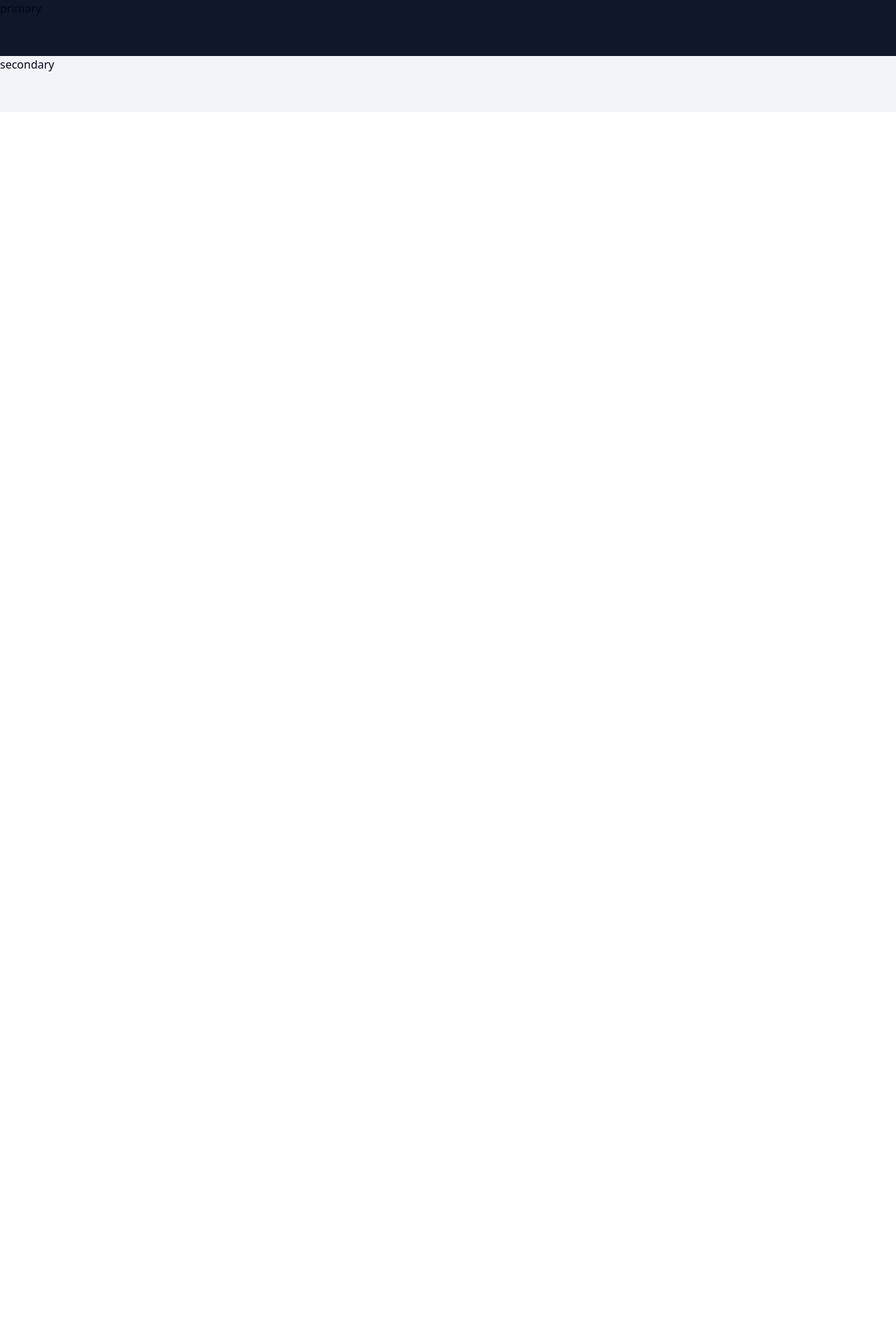
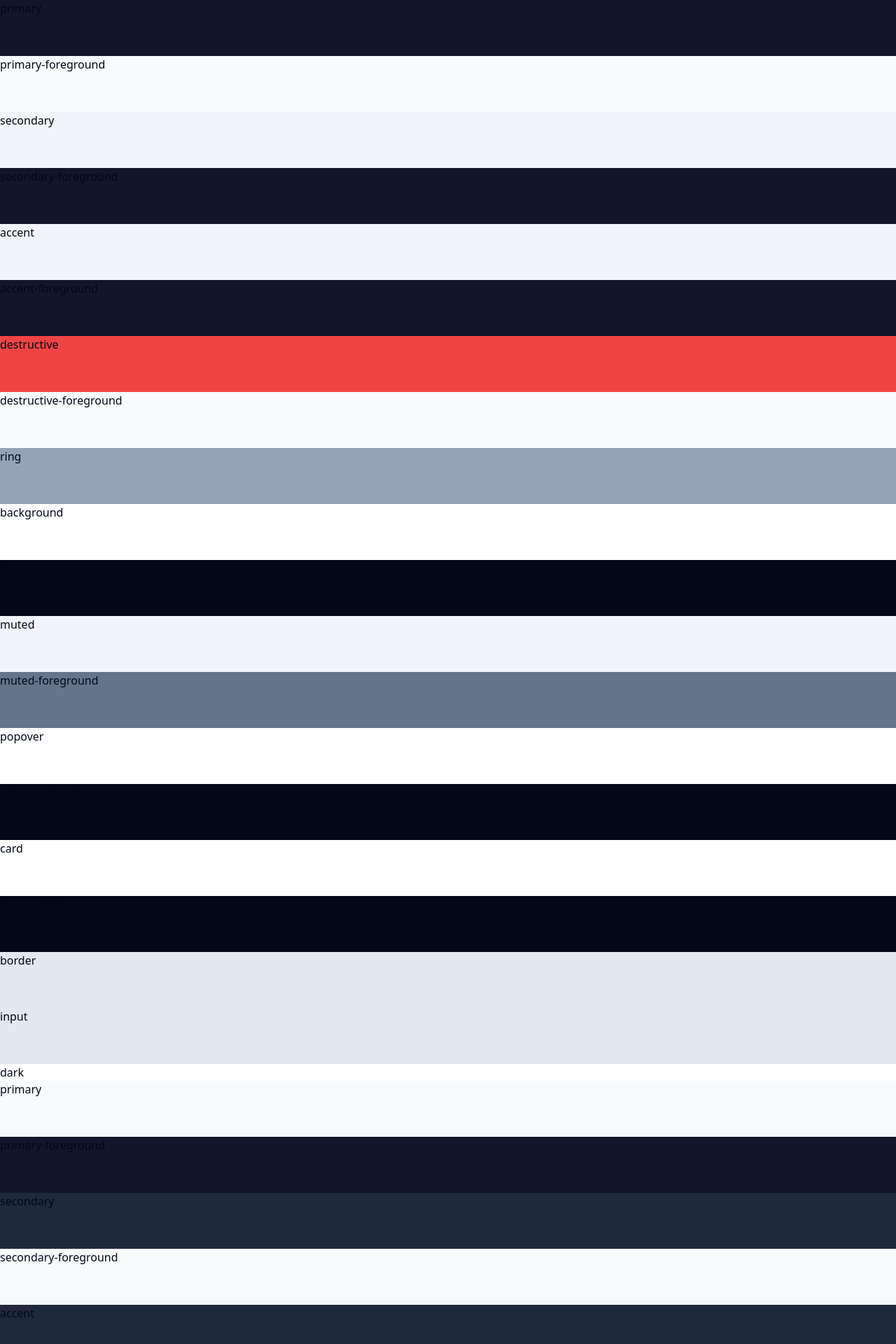
Before and after one commit to dongdong867/dongdong867.dev, a Next.js app: page /colors in a window 1280 px wide. Shown: the top 1920 px of the page at 70% size. Before the commit the page ends 800 px from the top, so only its background shows below. Built offline with nearby package versions, Linux system fonts and the light colour scheme.

Commit message:
feat(colors): add all colors to color page

```diff
--- a/app/colors/page.tsx
+++ b/app/colors/page.tsx
@@ -2,7 +2,68 @@ const ColorsPage = () => {
   return (
     <>
       <div className="w-screen h-20 bg-primary">primary</div>
+      <div className="w-screen h-20 bg-primary-foreground">
+        primary-foreground
+      </div>
       <div className="w-screen h-20 bg-secondary">secondary</div>
+      <div className="w-screen h-20 bg-secondary-foreground">
+        secondary-foreground
+      </div>
+      <div className="w-screen h-20 bg-accent">accent</div>
+      <div className="w-screen h-20 bg-accent-foreground">
+        accent-foreground
+      </div>
+      <div className="w-screen h-20 bg-destructive">destructive</div>
+      <div className="w-screen h-20 bg-destructive-foreground">
+        destructive-foreground
+      </div>
+      <div className="w-screen h-20 bg-ring">ring</div>
+      <div className="w-screen h-20 bg-background">background</div>
+      <div className="w-screen h-20 bg-foreground">foreground</div>
+      <div className="w-screen h-20 bg-muted">muted</div>
+      <div className="w-screen h-20 bg-muted-foreground">muted-foreground</div>
+      <div className="w-screen h-20 bg-popover">popover</div>
+      <div className="w-screen h-20 bg-popover-foreground">
+        popover-foreground
+      </div>
+      <div className="w-screen h-20 bg-card">card</div>
+      <div className="w-screen h-20 bg-card-foreground">card-foreground</div>
+      <div className="w-screen h-20 bg-border">border</div>
+      <div className="w-screen h-20 bg-input">input</div>
+      <div className="dark">
+        <h1>dark</h1>
+        <div className="w-screen h-20 bg-primary">primary</div>
+        <div className="w-screen h-20 bg-primary-foreground">
+          primary-foreground
+        </div>
+        <div className="w-screen h-20 bg-secondary">secondary</div>
+        <div className="w-screen h-20 bg-secondary-foreground">
+          secondary-foreground
+        </div>
+        <div className="w-screen h-20 bg-accent">accent</div>
+        <div className="w-screen h-20 bg-accent-foreground">
+          accent-foreground
+        </div>
+        <div className="w-screen h-20 bg-destructive">destructive</div>
+        <div className="w-screen h-20 bg-destructive-foreground">
+          destructive-foreground
+        </div>
+        <div className="w-screen h-20 bg-ring">ring</div>
+        <div className="w-screen h-20 bg-background">background</div>
+        <div className="w-screen h-20 bg-foreground">foreground</div>
+        <div className="w-screen h-20 bg-muted">muted</div>
+        <div className="w-screen h-20 bg-muted-foreground">
+          muted-foreground
+        </div>
+        <div className="w-screen h-20 bg-popover">popover</div>
+        <div className="w-screen h-20 bg-popover-foreground">
+          popover-foreground
+        </div>
+        <div className="w-screen h-20 bg-card">card</div>
+        <div className="w-screen h-20 bg-card-foreground">card-foreground</div>
+        <div className="w-screen h-20 bg-border">border</div>
+        <div className="w-screen h-20 bg-input">input</div>
+      </div>
     </>
   );
 };
```
